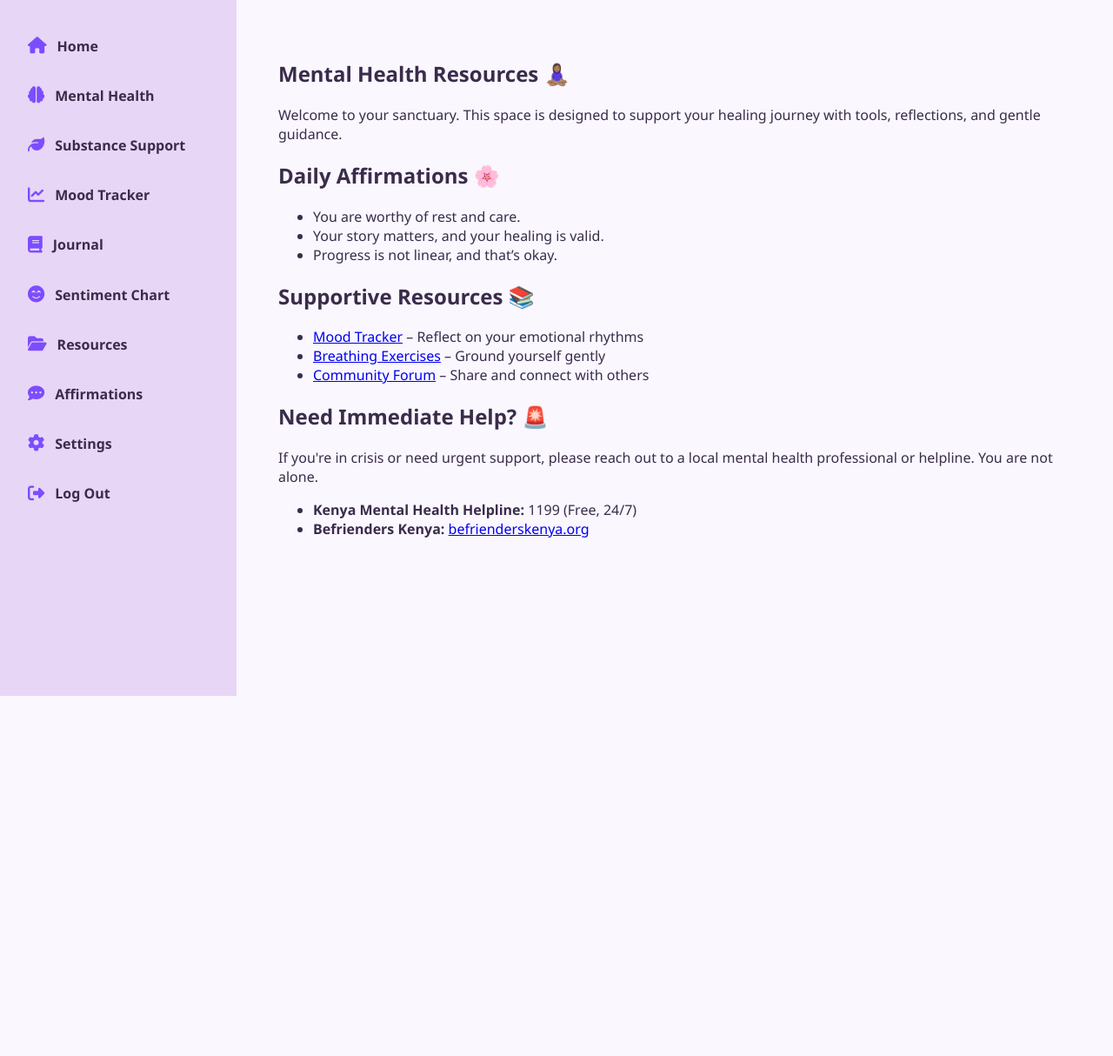
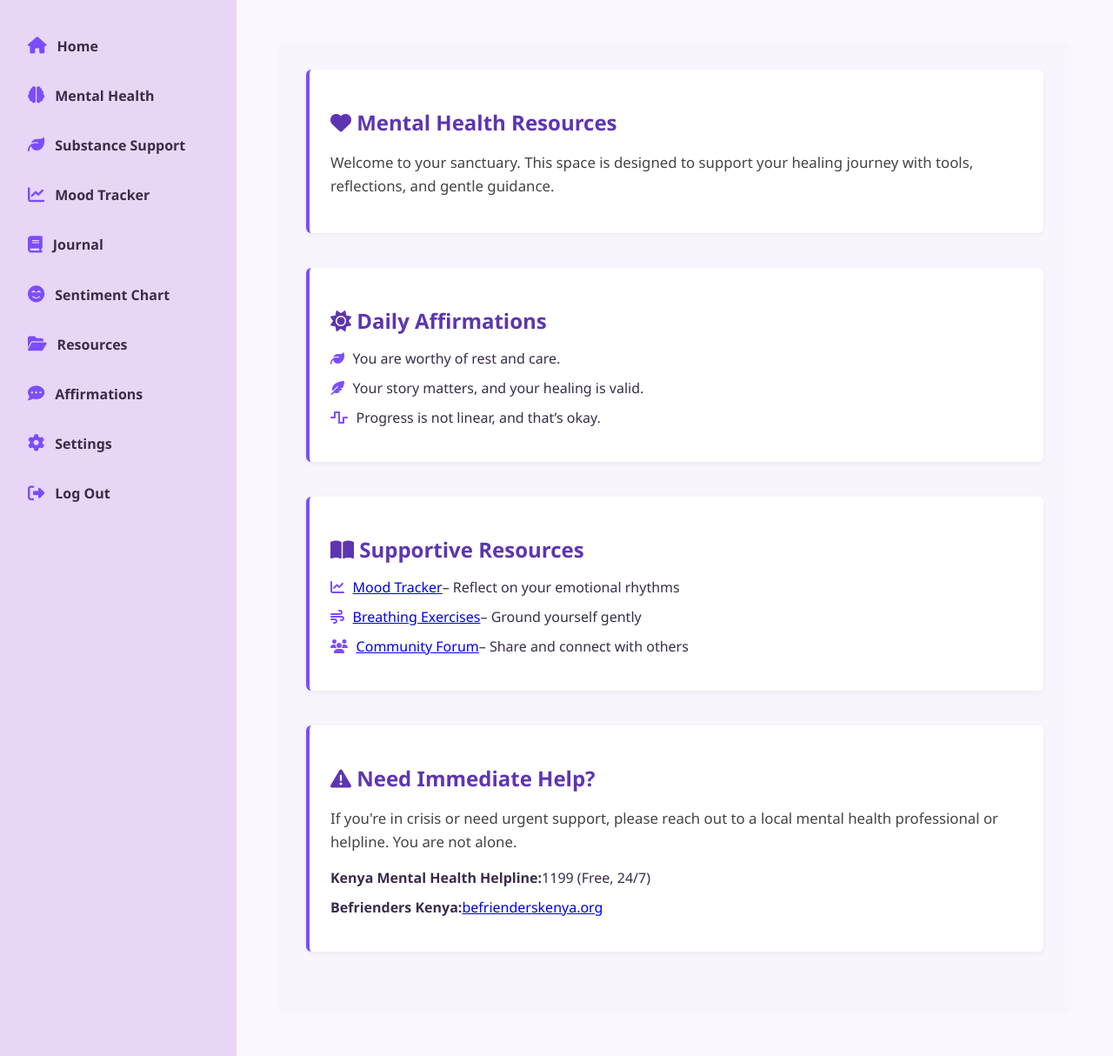
Before and after one commit to Flora72/Healing_Atlas, a Django app: template HEALING_ATLAS/Atlas/templates/mental_health.html in a window 1280 px wide. Shown: the whole page at 87% size. Before the commit the page ends 800 px from the top, so only its background shows below. Run offline with Django 5.2, Linux system fonts and the light colour scheme; the template is opened without the code that fills it, so the values that code supplies are empty; parts of the project's set-up code (start-up, migrations or seed data) failed here and were passed over.

Commit message:
fixitng the styling for mental_health.html

```diff
--- /dev/null
+++ b/HEALING_ATLAS/Atlas/static/css/mental_health.css
@@ -0,0 +1,46 @@
+/* mental_health.css */
+
+.mental-health-bg {
+  background-color: #f8f5fc; /* soft lavender wash */
+  padding: 2rem;
+  border-radius: 8px;
+}
+
+.section {
+  margin-bottom: 2.5rem;
+  padding: 1.5rem;
+  background-color: #ffffff;
+  border-left: 4px solid #7c4dff; /* Healing Atlas purple */
+  box-shadow: 0 2px 6px rgba(0, 0, 0, 0.05);
+  border-radius: 6px;
+}
+
+.section h1,
+.section h2 {
+  color: #5e35b1;
+  font-weight: 600;
+  margin-bottom: 1rem;
+}
+
+.section ul {
+  list-style: none;
+  padding-left: 0;
+}
+
+.section ul li {
+  margin-bottom: 0.75rem;
+  font-size: 1rem;
+  display: flex;
+  align-items: center;
+}
+
+.section ul li i {
+  margin-right: 0.6rem;
+  color: #7c4dff;
+}
+
+.section p {
+  font-size: 1.05rem;
+  line-height: 1.6;
+  color: #444;
+}
--- a/HEALING_ATLAS/Atlas/templates/dashboard.html
+++ b/HEALING_ATLAS/Atlas/templates/dashboard.html
@@ -5,6 +5,7 @@
   <meta charset="UTF-8">
   <title>{% block title %}Healing Atlas{% endblock %}</title>
   <link rel="stylesheet" href="{% static 'css/dashboard.css' %}">
+  <link rel="stylesheet" href="{% static 'css/mental_health.css' %}">
   <link rel="stylesheet" href="https://cdnjs.cloudflare.com/ajax/libs/font-awesome/6.5.0/css/all.min.css">
 </head>
 <body>
--- a/HEALING_ATLAS/Atlas/templates/mental_health.html
+++ b/HEALING_ATLAS/Atlas/templates/mental_health.html
@@ -1,32 +1,32 @@
 {% extends 'dashboard.html' %}
 {% block title %}Mental Health | Healing Atlas{% endblock %}
 {% block content %}
-  <div class="container">
+  <div class="container mental-health-bg">
     <section class="section intro">
-      <h1>Mental Health Resources 🧘🏽‍♀️</h1>
+      <h1><i class="fas fa-heart"></i> Mental Health Resources</h1>
       <p>Welcome to your sanctuary. This space is designed to support your healing journey with tools, reflections, and gentle guidance.</p>
     </section>
 
     <section class="section affirmations">
-      <h2>Daily Affirmations 🌸</h2>
+      <h2><i class="fas fa-sun"></i> Daily Affirmations</h2>
       <ul>
-        <li>You are worthy of rest and care.</li>
-        <li>Your story matters, and your healing is valid.</li>
-        <li>Progress is not linear, and that’s okay.</li>
+        <li><i class="fas fa-leaf"></i> You are worthy of rest and care.</li>
+        <li><i class="fas fa-feather-alt"></i> Your story matters, and your healing is valid.</li>
+        <li><i class="fas fa-wave-square"></i> Progress is not linear, and that’s okay.</li>
       </ul>
     </section>
 
     <section class="section resources">
-      <h2>Supportive Resources 📚</h2>
+      <h2><i class="fas fa-book-open"></i> Supportive Resources</h2>
       <ul>
-        <li><a href="/mood-tracker/">Mood Tracker</a> – Reflect on your emotional rhythms</li>
-        <li><a href="/breathing-exercises/">Breathing Exercises</a> – Ground yourself gently</li>
-        <li><a href="/community-forum/">Community Forum</a> – Share and connect with others</li>
+        <li><i class="fas fa-chart-line"></i> <a href="/mood-tracker/">Mood Tracker</a> – Reflect on your emotional rhythms</li>
+        <li><i class="fas fa-wind"></i> <a href="/breathing-exercises/">Breathing Exercises</a> – Ground yourself gently</li>
+        <li><i class="fas fa-users"></i> <a href="/community-forum/">Community Forum</a> – Share and connect with others</li>
       </ul>
     </section>
 
     <section class="section emergency">
-      <h2>Need Immediate Help? 🚨</h2>
+      <h2><i class="fas fa-exclamation-triangle"></i> Need Immediate Help?</h2>
       <p>If you're in crisis or need urgent support, please reach out to a local mental health professional or helpline. You are not alone.</p>
       <ul>
         <li><strong>Kenya Mental Health Helpline:</strong> 1199 (Free, 24/7)</li>
```
